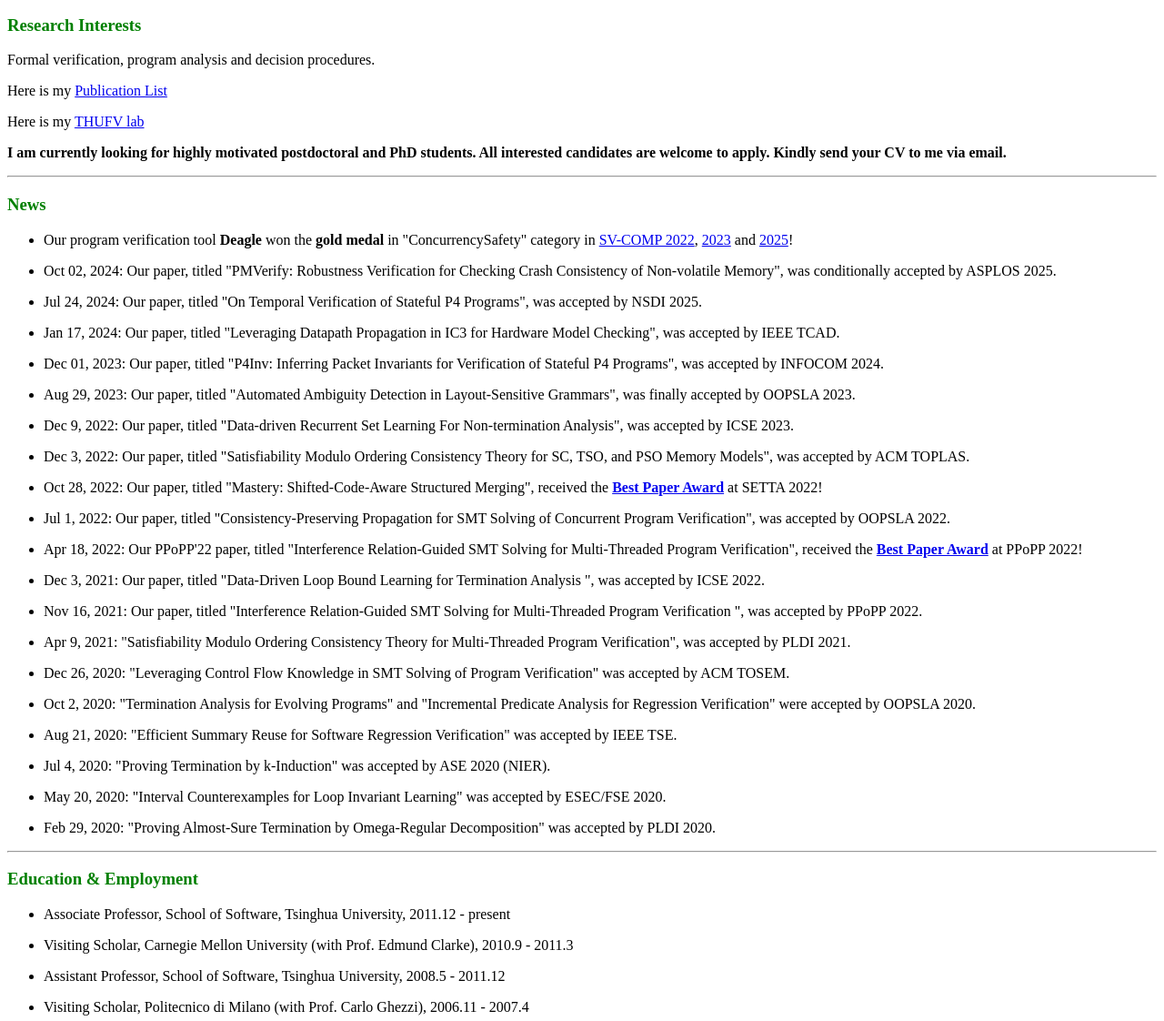
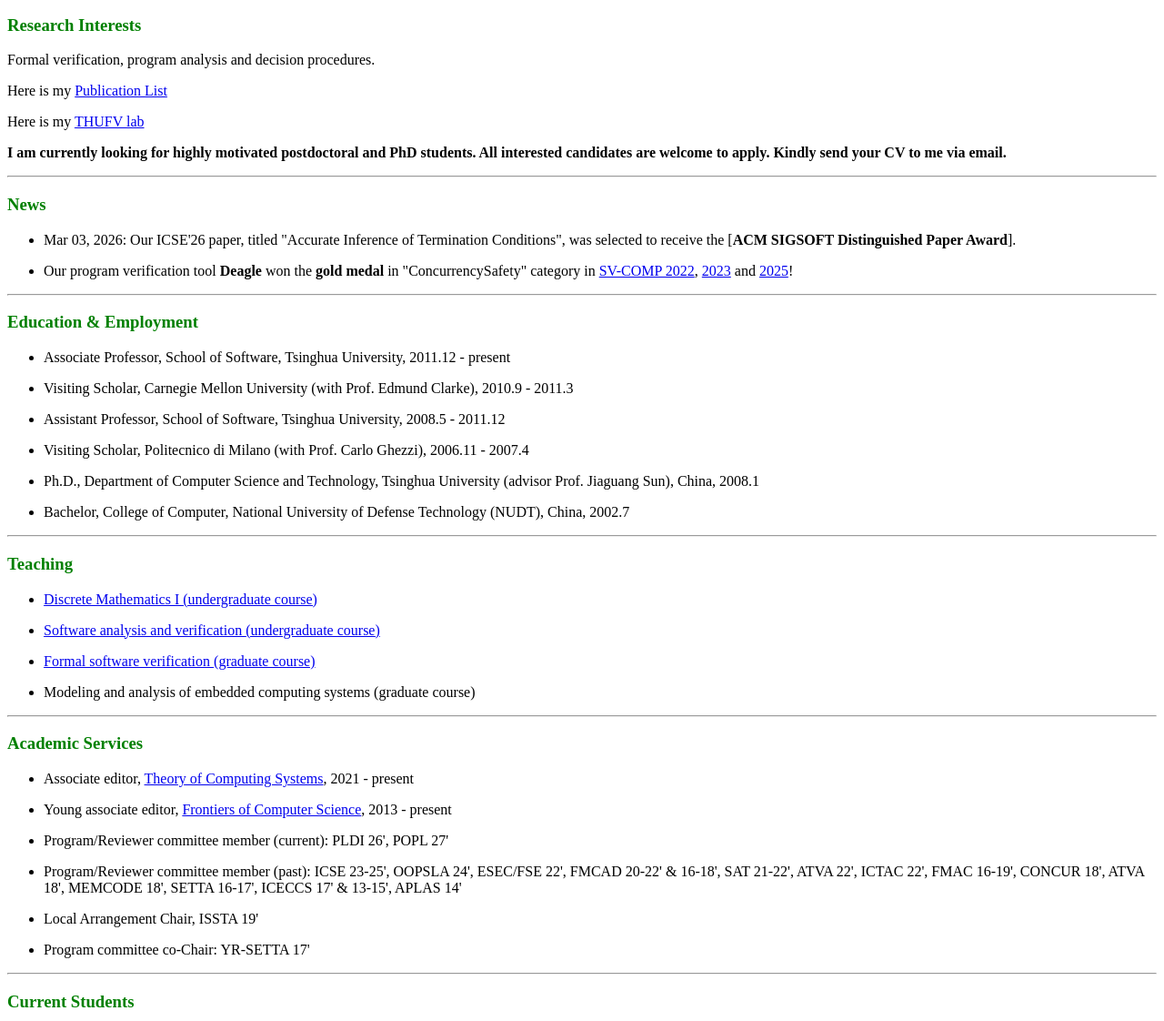
Before and after one commit to feihe/feihe.github.io, a Jekyll site: the page built from index.md, in a window 1280 px wide and 1400 px high. Shown: the part 278-1400 px from the top of the window at 91% size. Built offline with Jekyll 4.4.1, drawn with Linux system fonts in a browser that asks for light colours; nearby versions of some CDN libraries.

Commit message:
icse'26 distinguished paper award

```diff
--- a/index.md
+++ b/index.md
@@ -20,45 +20,10 @@ Here is my [THUFV lab](https://thufv.github.io/)
 
 ### <font color=green>News</font>
 
+- Mar 03, 2026: Our ICSE\'26 paper, titled \"Accurate Inference of Termination Conditions\", was selected to receive the [**ACM SIGSOFT Distinguished Paper Award**].
+
 - Our program verification tool **Deagle** won the **gold medal** in \"ConcurrencySafety\" category in [SV-COMP 2022](https://sv-comp.sosy-lab.org/2022/results/results-verified/), [2023](https://sv-comp.sosy-lab.org/2023/results/results-verified/) and [2025](https://sv-comp.sosy-lab.org/2025/results/results-verified/)!
 
-- Oct 02, 2024: Our paper, titled \"PMVerify: Robustness Verification for Checking Crash Consistency of Non-volatile Memory\", was conditionally accepted by ASPLOS 2025.
-
-- Jul 24, 2024: Our paper, titled \"On Temporal Verification of Stateful P4 Programs\", was accepted by NSDI 2025.
-
-- Jan 17, 2024: Our paper, titled \"Leveraging Datapath Propagation in IC3 for Hardware Model Checking\", was accepted by IEEE TCAD.
-
-- Dec 01, 2023: Our paper, titled \"P4Inv: Inferring Packet Invariants for Verification of Stateful P4 Programs\", was accepted by INFOCOM 2024.
-
-- Aug 29, 2023: Our paper, titled \"Automated Ambiguity Detection in Layout-Sensitive Grammars\", was finally accepted by OOPSLA 2023.
-
-- Dec 9, 2022: Our paper, titled \"Data-driven Recurrent Set Learning For Non-termination Analysis\", was accepted by ICSE 2023.
-
-- Dec 3, 2022: Our paper, titled \"Satisfiability Modulo Ordering Consistency Theory for SC, TSO, and PSO Memory Models\", was accepted by ACM TOPLAS.
-
-- Oct 28, 2022: Our paper, titled \"Mastery: Shifted-Code-Aware Structured Merging\", received the [**Best Paper Award**](https://lcs.ios.ac.cn/setta2022/index.php) at SETTA 2022!
-
-- Jul 1, 2022: Our paper, titled \"Consistency-Preserving Propagation for SMT Solving of Concurrent Program Verification\", was accepted by OOPSLA 2022.
-
-- Apr 18, 2022: Our PPoPP\'22 paper, titled \"Interference Relation-Guided SMT Solving for Multi-Threaded Program Verification\", received the [**Best Paper Award**](https://ppopp22.sigplan.org/) at PPoPP 2022!
-
-- Dec 3, 2021: Our paper, titled \"Data-Driven Loop Bound Learning for Termination Analysis \", was accepted by ICSE 2022.
-
-- Nov 16, 2021: Our paper, titled \"Interference Relation-Guided SMT Solving for Multi-Threaded Program Verification \", was accepted by PPoPP 2022.
-
-- Apr 9, 2021: \"Satisfiability Modulo Ordering Consistency Theory for Multi-Threaded Program Verification\", was accepted by PLDI 2021.
-
-- Dec 26, 2020: \"Leveraging Control Flow Knowledge in SMT Solving of Program Verification\" was accepted by ACM TOSEM.
-
-- Oct 2, 2020: \"Termination Analysis for Evolving Programs\" and \"Incremental Predicate Analysis for Regression Verification\" were accepted by OOPSLA 2020.
-
-- Aug 21, 2020: \"Efficient Summary Reuse for Software Regression Verification\" was accepted by IEEE TSE.
-
-- Jul 4, 2020: \"Proving Termination by k-Induction\" was accepted by ASE 2020 (NIER).
-
-- May 20, 2020: \"Interval Counterexamples for Loop Invariant Learning\" was accepted by ESEC/FSE 2020.
-
-- Feb 29, 2020: \"Proving Almost-Sure Termination by Omega-Regular Decomposition\" was accepted by PLDI 2020.
 
 ---
 
```
